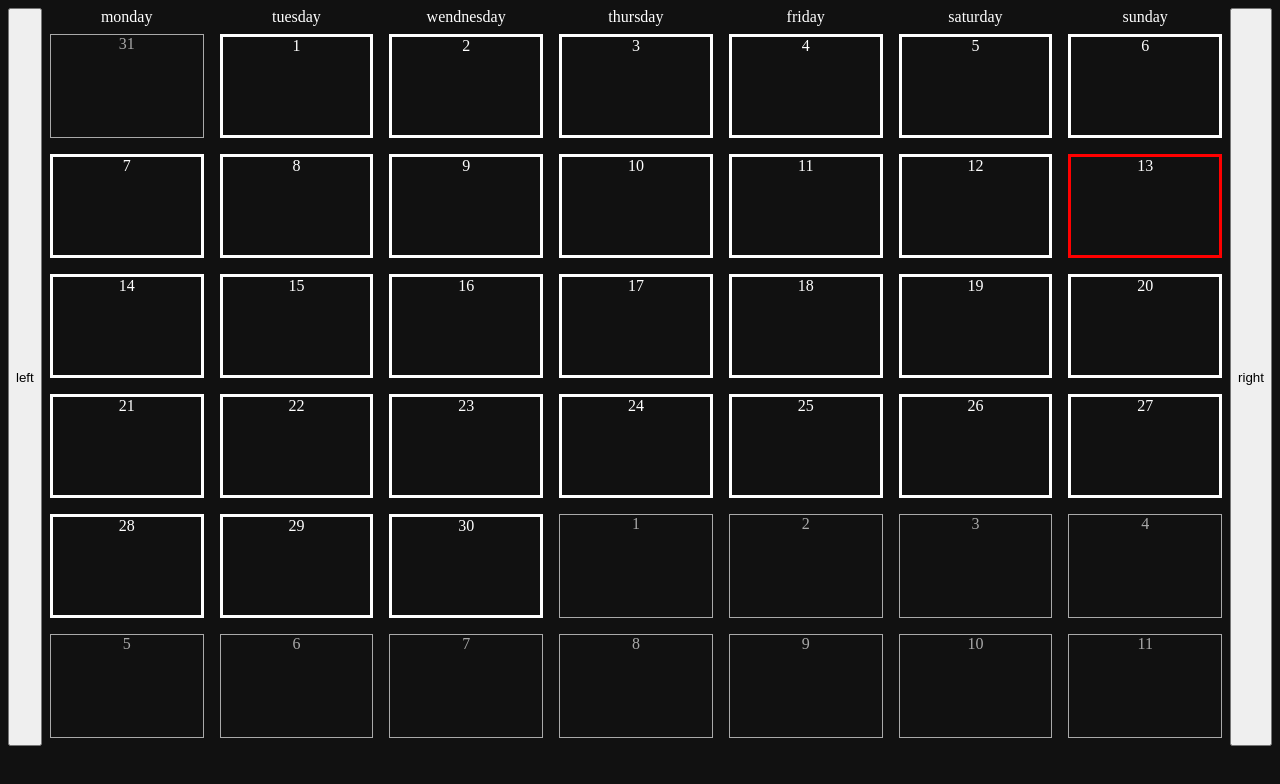
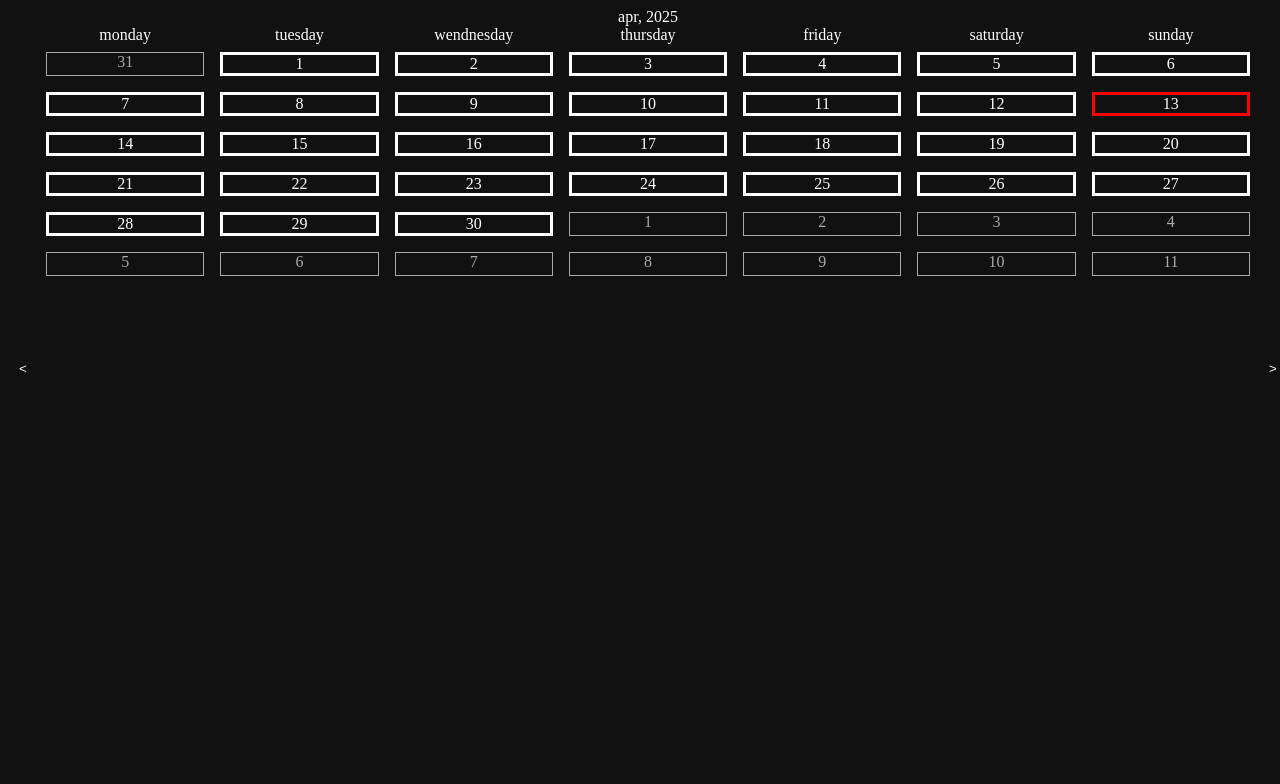
Before and after one commit to eboboeing-747/task-manager, a plain HTML site: page frontend/index.html in a window 1280 px wide. Drawn offline with Linux system fonts and the light colour scheme.

Commit message:
minor improvements

```diff
--- a/frontend/index.html
+++ b/frontend/index.html
@@ -14,9 +14,17 @@
 </header>
 
 <main>
+    <div class="page-wrapper">
+
         <div class="calendar-wrapper">
-        <button id="scroll-left">left</button>
-        <div style="width: 100%;">
+            <button class="scroll-button" id="scroll-left">
+                <div class="scroll-button-icon">&lt;</div>
+            </button>
+
+            <div class="calender">
+                <div class="focus-month" id="focus-month-display">
+
+                </div>
                 <div class="calendar-header">
                     <div class="header-day">monday</div>
                     <div class="header-day">tuesday</div>
@@ -26,11 +34,16 @@
                     <div class="header-day">saturday</div>
                     <div class="header-day">sunday</div>
                 </div>
-            <div class="calendar" id="calendar">
+                <div class="calendar-main" id="calendar-main">
 
                 </div>
             </div>
-        <button id="scroll-right">right</button>
+
+            <button class="scroll-button" id="scroll-right">
+                <div class="scroll-button-icon">&gt;</div>
+            </button>
+        </div>
+
     </div>
 </main>
 
--- a/frontend/script.js
+++ b/frontend/script.js
@@ -1,5 +1,7 @@
-const calendar = document.getElementById('calendar');
+const MONTHS = ['jan', 'feb', 'mar', 'apr', 'may', 'jun', 'jul', 'aug', 'sep', 'oct', 'nov', 'feb'];
+const calendar = document.getElementById('calendar-main');
 const currentDate = new Date();
+const focusMonthDisplay = document.getElementById('focus-month-display');
 let focusYear = currentDate.getFullYear();
 let focusMonth = currentDate.getMonth();
 const scrollLeftButton = document.getElementById('scroll-left');
@@ -73,6 +75,8 @@ function fillCalendar(year, month) {
         let currentDay = document.getElementById(currentDayId);
         currentDay.classList.add('current');
     }
+
+    focusMonthDisplay.innerText = `${MONTHS[focusMonth]}, ${focusYear}`;
 }
 
 function scrollLeft() {
@@ -96,3 +100,10 @@ function scrollRight() {
 }
 
 fillCalendar(focusYear, focusMonth);
+
+window.addEventListener("keypress", (event) => {
+    if (event.key == 'h')
+        scrollRight();
+    else if (event.key == 'l')
+        scrollLeft();
+});
--- a/frontend/style.css
+++ b/frontend/style.css
@@ -1,6 +1,7 @@
 :root {
     --bg: #111111;
     --text: white;
+    --active: grey;
 }
 
 html {
@@ -13,9 +14,61 @@ header {
     top: 0;
 }
 
+.page-wrapper {
+    height: 100vh;
+    width: 100vw;
+}
+
+.scroll-button {
+    background-color: transparent;
+    border-style: none;
+    display: flex;
+    align-items: center;
+    justify-content: center;
+    padding: 0;
+    border-radius: 8px;
+}
+
+.scroll-button:hover .scroll-button-icon {
+    background-color: var(--text);
+    color: var(--bg);
+}
+
+.scroll-button:active .scroll-button-icon {
+    background-color: inherit;
+    color: var(--text);
+}
+
+.scroll-button:active {
+    background-color: var(--active);
+}
+
+.scroll-button-icon {
+    background-color: transparent;
+    color: var(--text);
+    width: 30px;
+    height: 30px;
+    border-radius: 50%;
+    display: flex;
+    align-items: center;
+    justify-content: center;
+}
+
 .calendar-wrapper {
+    height: 90%;
     display: flex;
     flex-direction: row;
+}
+
+.calender {
+    width: 100%;
+    height: 90%;
+}
+
+.focus-month {
+    display: flex;
+    justify-content: center;
+    align-items: center;
 }
 
 .calendar-header {
@@ -23,9 +76,8 @@ header {
     grid-template-columns: 1fr 1fr 1fr 1fr 1fr 1fr 1fr;
 }
 
-.calendar {
+.calendar-main {
     display: grid;
-    height: 90vh;
     grid-template-columns: 1fr 1fr 1fr 1fr 1fr 1fr 1fr;
     grid-template-rows: 1fr 1fr 1fr 1fr 1fr 1fr;
 }
```
Lines whose indentation alone changed are shown as unchanged.
